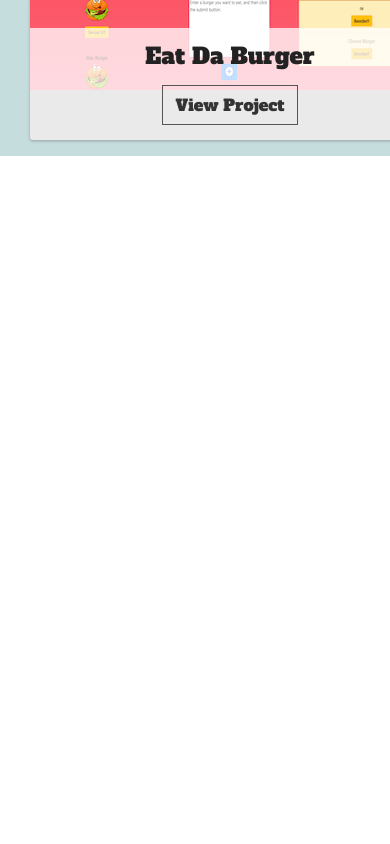
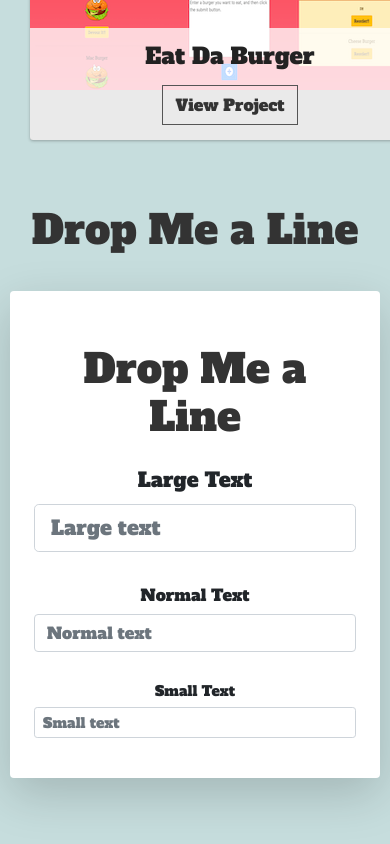
Before and after one commit to benbaba2525/kanyarut-portfolio, a React (Create React App) app: page / in a window 390 px wide. Shown: the part 8349-9193 px from the top of the page. Before the commit the page ends 8505 px from the top, so only its background shows below. Built offline with nearby package versions, Linux system fonts and the light colour scheme.

Commit message:
Added contact page

```diff
--- a/src/App.js
+++ b/src/App.js
@@ -4,6 +4,7 @@ import NavBar from './component/navBar.jsx';
 import Background from './component/background.jsx';
 import About from './component/about.jsx';
 import Portfolio from './component/portfolio.jsx';
+import Contact from './component/contact.jsx';
 //import ScrollUpButton from "react-scroll-up-button";
 import {VerticleButton as ScrollUpButton} from "react-scroll-up-button";
 
@@ -16,6 +17,7 @@ function App() {
       <Background />
       <About />
       <Portfolio />
+      <Contact />
       <ScrollUpButton/>
     </div>
   );
--- /dev/null
+++ b/src/component/contact.jsx
@@ -0,0 +1,71 @@
+import React from 'react';
+import {Form,Col} from 'react-bootstrap'
+import ScrollAnimation from 'react-animate-on-scroll';
+
+class Contact extends React.Component {
+	render(){
+
+        return (
+<div id="contact" style={{backgroundColor: '#c6dddd', height: '100vh', padding:'10px'}}>
+<ScrollAnimation animateIn='wobble'initiallyVisible={true}>
+<h1>Drop Me a Line</h1>
+</ScrollAnimation>
+
+
+
+<div className="col-md-2 mb-md-0 p-md-4"></div>
+
+  <div className="col-md-5 p-4 pl-md-4 shadow-lg p-3 mb-5 bg-white rounded" style={{marginTop: '10%', marginBottom: '10%'}} >
+
+   <div >
+   <ScrollAnimation animateIn='flipInY'animateOut='flipOutY'>
+   <h1>Drop Me a Line</h1>
+   </ScrollAnimation>
+   <Form.Group>
+  <Form.Row>
+    <Form.Label column="lg" lg={2}>
+      Large Text
+    </Form.Label>
+    <Col>
+      <Form.Control size="lg" type="text" placeholder="Large text" />
+    </Col>
+  </Form.Row>
+  <br />
+  <Form.Row>
+    <Form.Label column lg={2}>
+      Normal Text
+    </Form.Label>
+    <Col>
+      <Form.Control type="text" placeholder="Normal text" />
+    </Col>
+  </Form.Row>
+  <br />
+  <Form.Row>
+    <Form.Label column="sm" lg={2}>
+      Small Text
+    </Form.Label>
+    <Col>
+      <Form.Control size="sm" type="text" placeholder="Small text" />
+    </Col>
+  </Form.Row>
+</Form.Group>
+ </div>
+
+  </div>
+
+
+
+
+
+</div>
+
+
+
+
+
+
+
+            );
+        }
+     };
+    export default Contact;
--- a/src/component/portfolio.jsx
+++ b/src/component/portfolio.jsx
@@ -46,7 +46,7 @@ class Portfolio extends React.Component {
        return (
 
 
-<div id="porfolioWrapper" style={{backgroundColor: '#c6dddd', height: '100vh', padding:'10px'}}>
+<div id="porfolioWrapper" style={{backgroundColor: '#c6dddd', height: '100%', padding:'10px'}}>
 <ScrollAnimation animateIn='wobble'initiallyVisible={true}>
 <h1>Portfolio</h1>
 </ScrollAnimation>
@@ -640,17 +640,8 @@ class Portfolio extends React.Component {
   </div>
 </div>
 
-
-
-
-
-
-{/* ---------- */}
 </div>
-</ScrollAnimation>
-<div>
-
-</div>
+  </ScrollAnimation>
 
 </div>
 
```
Also changed, not shown: src/styles/contact.css (added).
